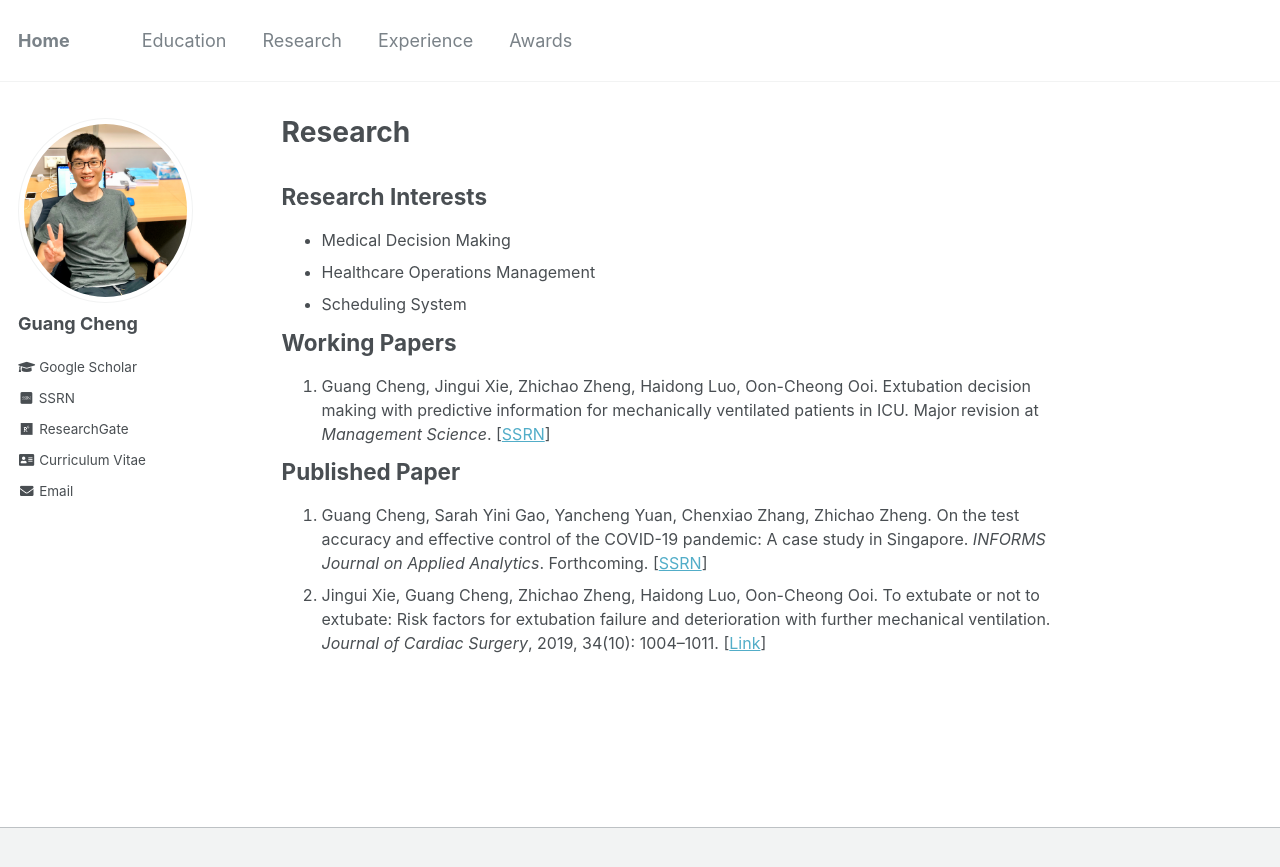
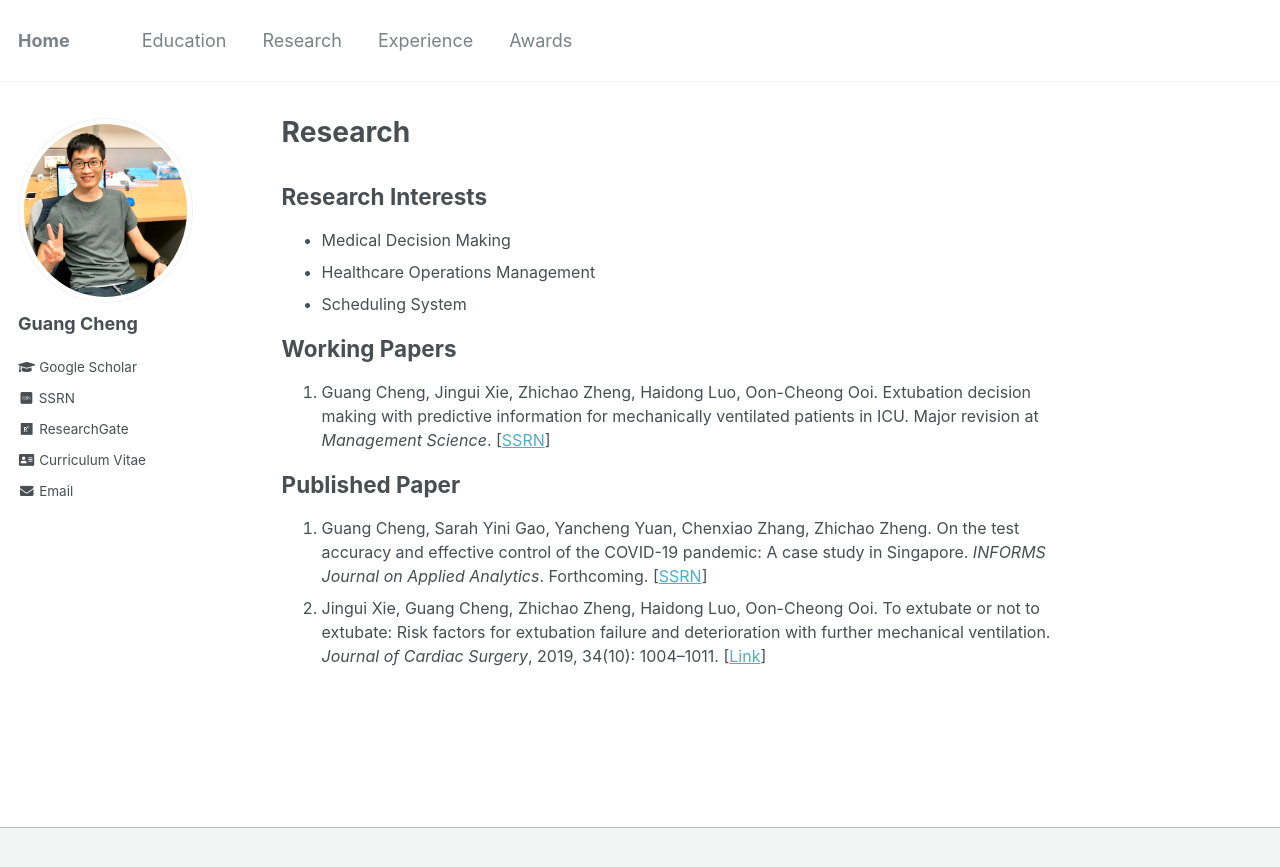
Before and after one commit to gcheng-nus/gcheng-nus.github.io, a Jekyll site: the page built from _pages/research.md, in a window 1280 px wide. Shown: the top 867 px of the page. Built offline with Jekyll 4.4.1, drawn with Linux system fonts in a browser that asks for light colours; some web fonts are replaced.

Commit message:
modify page setting

```diff
--- a/_pages/research.md
+++ b/_pages/research.md
@@ -7,17 +7,17 @@
 <body>
 
 <h2 style="margin-top: 1em;">Research Interests</h2>
-<ul style="font-size: 16px; margin-top: 0em; margin-bottom: 0.8em;">
+<ul style="font-size: 16px; margin-top: 0em; margin-bottom: 1.2em;">
 	<li>Medical Decision Making</li>
 	<li>Healthcare Operations Management</li>
 	<li>Scheduling System</li>
 </ul>
 <h2>Working Papers</h2>
-<ol style="font-size: 16px; margin-top: 0em; margin-bottom: 0.8em;">
+<ol style="font-size: 16px; margin-top: 0em; margin-bottom: 1.2em;">
 	<li>Guang Cheng, Jingui Xie, Zhichao Zheng, Haidong Luo, Oon-Cheong Ooi. Extubation decision making with predictive information for mechanically ventilated patients in ICU. Major revision at <i>Management Science</i>. [<a href="https://ssrn.com/abstract=3397530" target="_blank">SSRN</a>]</li>
 </ol>
 <h2>Published Paper</h2>
-<ol style="font-size: 16px; margin-top: 0em; margin-bottom: 0.8em;">
+<ol style="font-size: 16px; margin-top: 0em; margin-bottom: 1.2em;">
 	<li>Guang Cheng, Sarah Yini Gao, Yancheng Yuan, Chenxiao Zhang, Zhichao Zheng. On the test accuracy and effective control of the COVID-19 pandemic: A case study in Singapore. <i>INFORMS Journal on Applied Analytics</i>. Forthcoming. [<a href="http://ssrn.com/abstract=3955828" target="_blank">SSRN</a>]</li>
 	<!--  -->
 	<li>Jingui Xie, Guang Cheng, Zhichao Zheng, Haidong Luo, Oon-Cheong Ooi. To extubate or not to extubate: Risk factors for extubation failure and deterioration with further mechanical ventilation. <i>Journal of Cardiac Surgery</i>, 2019, 34(10): 1004–1011. [<a href="https://onlinelibrary.wiley.com/doi/abs/10.1111/jocs.14189" target="_blank">Link</a>]</li>
```
